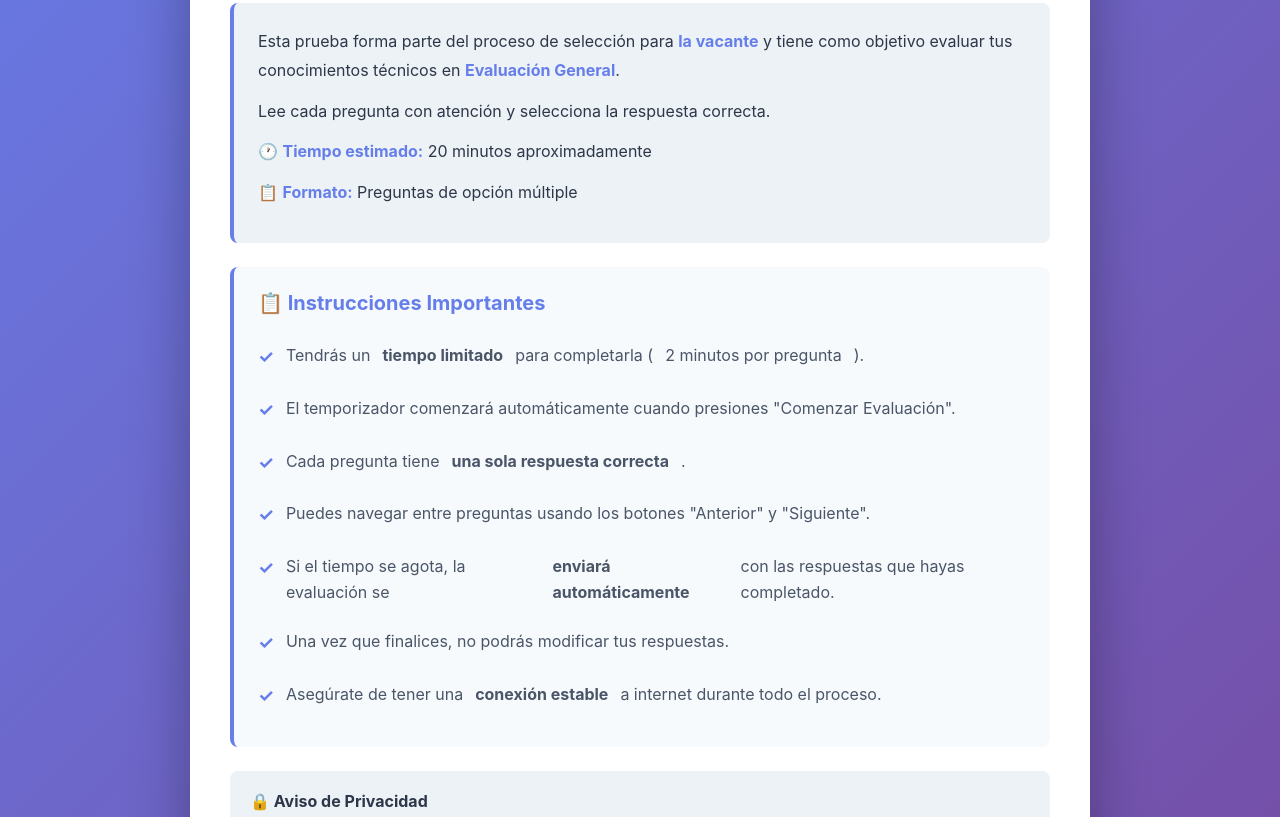
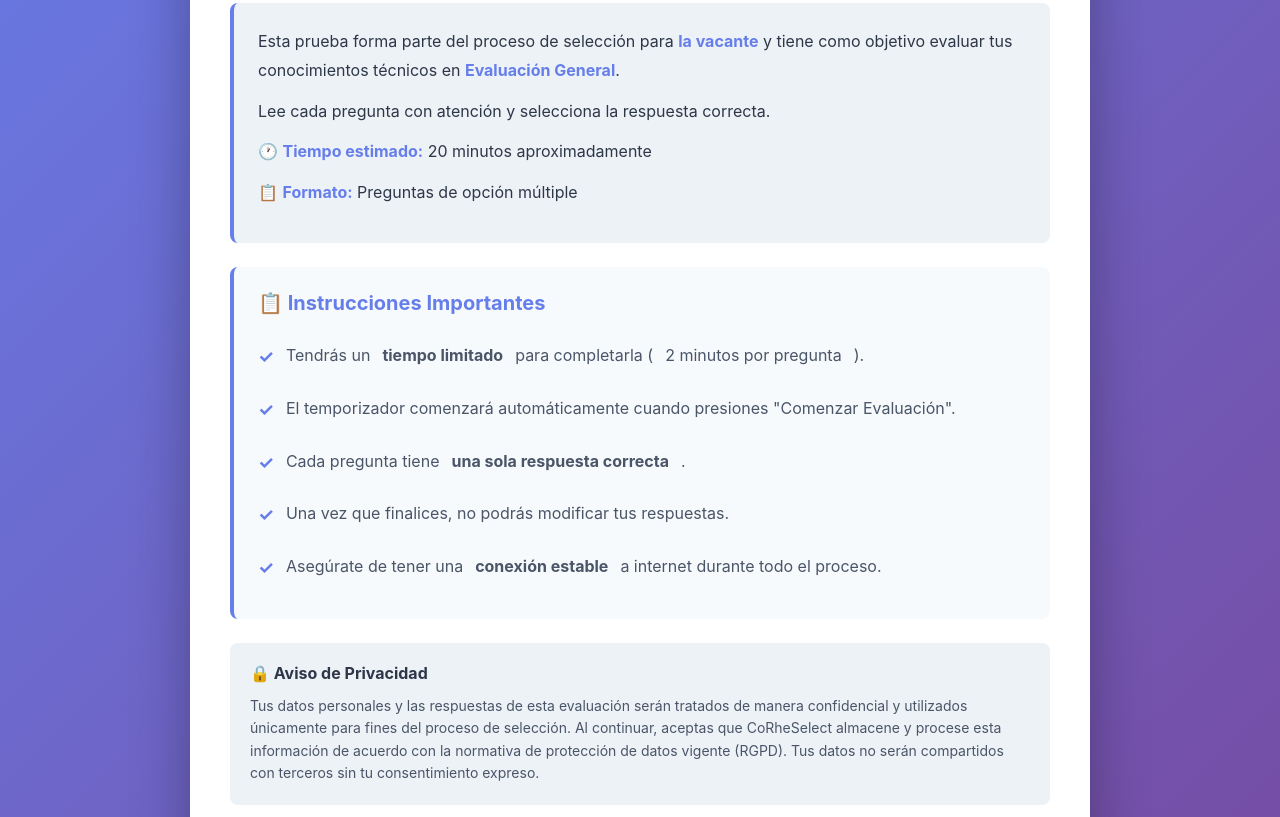
Before and after one commit to CorheSelect/corheselect-evaluaciones, a plain HTML site: page index.html in a window 1280 px wide. Shown: the part 392-1209 px from the top of the page. Drawn offline with Linux system fonts and the light colour scheme.

Commit message:
Update index.html

```diff
--- a/index.html
+++ b/index.html
@@ -116,8 +116,6 @@
                         <li>Tendrás un <strong>tiempo limitado</strong> para completarla (<span id="timePerQuestion">2 minutos por pregunta</span>).</li>
                         <li>El temporizador comenzará automáticamente cuando presiones "Comenzar Evaluación".</li>
                         <li>Cada pregunta tiene <strong>una sola respuesta correcta</strong>.</li>
-                        <li>Puedes navegar entre preguntas usando los botones "Anterior" y "Siguiente".</li>
-                        <li>Si el tiempo se agota, la evaluación se <strong>enviará automáticamente</strong> con las respuestas que hayas completado.</li>
                         <li>Una vez que finalices, no podrás modificar tus respuestas.</li>
                         <li>Asegúrate de tener una <strong>conexión estable</strong> a internet durante todo el proceso.</li>
                     </ul>
```
